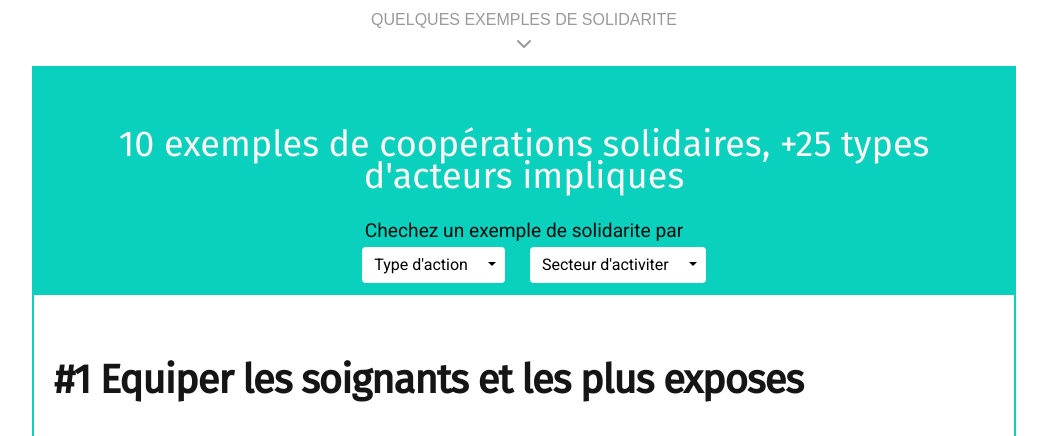
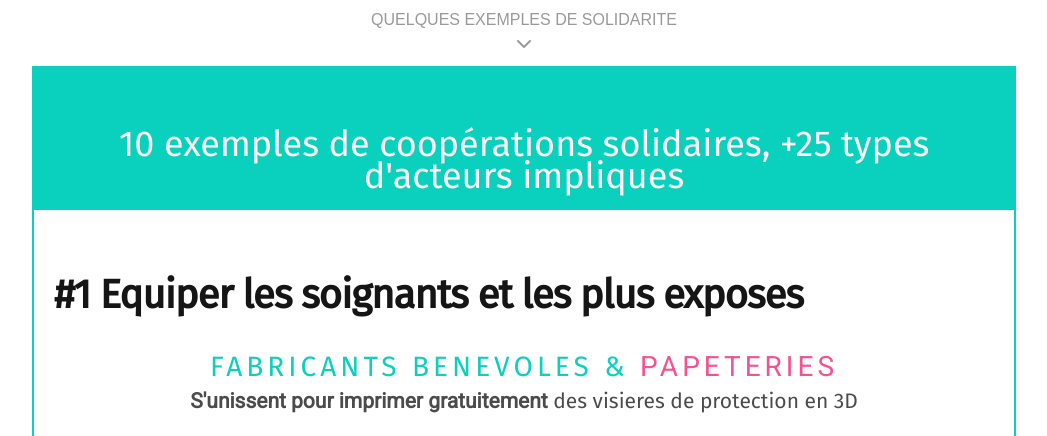
Before and after one commit to Societes-AnitCOR/societiesanticor.org, a Symfony app: template templates/main/index.html.twig in a window 1280 px wide. Shown: the part 978-1414 px from the top of the page, without its empty margins (116-1163 px from the left). Run offline with Twig, Linux system fonts and the light colour scheme; the template is opened without the code that fills it, so the values that code supplies are empty; some libraries are stand-ins or nearby versions; some web fonts are replaced.

Commit message:
hide options for v2

```diff
--- a/templates/main/index.html.twig
+++ b/templates/main/index.html.twig
@@ -63,35 +63,36 @@
     <div class="milieur-wrapper">
       <div class="milieu-content">
         <h3>10 exemples de coopérations solidaires, +25 types d'acteurs impliques</h3>
-        <div class="filling">
-          <div>Chechez un exemple de solidarite par</div>
-          <div class="btn-group">
-            <button type="button" class="btn btn-danger">Type d'action</button>
-            <button type="button" class="btn btn-danger dropdown-toggle dropdown-toggle-split" data-toggle="dropdown" aria-haspopup="true" aria-expanded="false">
-              <span class="sr-only">Toggle Dropdown</span>
-            </button>
-            <div class="dropdown-menu">
-              <a class="dropdown-item" href="#">Action</a>
-              <a class="dropdown-item" href="#">Another action</a>
-              <a class="dropdown-item" href="#">Something else here</a>
-              <div class="dropdown-divider"></div>
-              <a class="dropdown-item" href="#">Separated link</a>
-            </div>
-          </div>
-          <div class="btn-group">
-            <button type="button" class="btn btn-danger">Secteur d'activiter</button>
-            <button type="button" class="btn btn-danger dropdown-toggle dropdown-toggle-split" data-toggle="dropdown" aria-haspopup="true" aria-expanded="false">
-              <span class="sr-only">Toggle Dropdown</span>
-            </button>
-            <div class="dropdown-menu">
-              <a class="dropdown-item" href="#">Action</a>
-              <a class="dropdown-item" href="#">Another action</a>
-              <a class="dropdown-item" href="#">Something else here</a>
-              <div class="dropdown-divider"></div>
-              <a class="dropdown-item" href="#">Separated link</a>
-            </div>
-          </div>
-        </div>
+          {#  DISPONIBLE LORS DE LA V2 #}
+{#        <div class="filling">#}
+{#          <div>Chechez un exemple de solidarite par</div>#}
+{#          <div class="btn-group">#}
+{#            <button type="button" class="btn btn-danger">Type d'action</button>#}
+{#            <button type="button" class="btn btn-danger dropdown-toggle dropdown-toggle-split" data-toggle="dropdown" aria-haspopup="true" aria-expanded="false">#}
+{#              <span class="sr-only">Toggle Dropdown</span>#}
+{#            </button>#}
+{#            <div class="dropdown-menu">#}
+{#              <a class="dropdown-item" href="#">Action</a>#}
+{#              <a class="dropdown-item" href="#">Another action</a>#}
+{#              <a class="dropdown-item" href="#">Something else here</a>#}
+{#              <div class="dropdown-divider"></div>#}
+{#              <a class="dropdown-item" href="#">Separated link</a>#}
+{#            </div>#}
+{#          </div>#}
+{#          <div class="btn-group">#}
+{#            <button type="button" class="btn btn-danger">Secteur d'activiter</button>#}
+{#            <button type="button" class="btn btn-danger dropdown-toggle dropdown-toggle-split" data-toggle="dropdown" aria-haspopup="true" aria-expanded="false">#}
+{#              <span class="sr-only">Toggle Dropdown</span>#}
+{#            </button>#}
+{#            <div class="dropdown-menu">#}
+{#              <a class="dropdown-item" href="#">Action</a>#}
+{#              <a class="dropdown-item" href="#">Another action</a>#}
+{#              <a class="dropdown-item" href="#">Something else here</a>#}
+{#              <div class="dropdown-divider"></div>#}
+{#              <a class="dropdown-item" href="#">Separated link</a>#}
+{#            </div>#}
+{#          </div>#}
+{#        </div>#}
       </div>
     </div>
     <div class="taches-lists">
```
